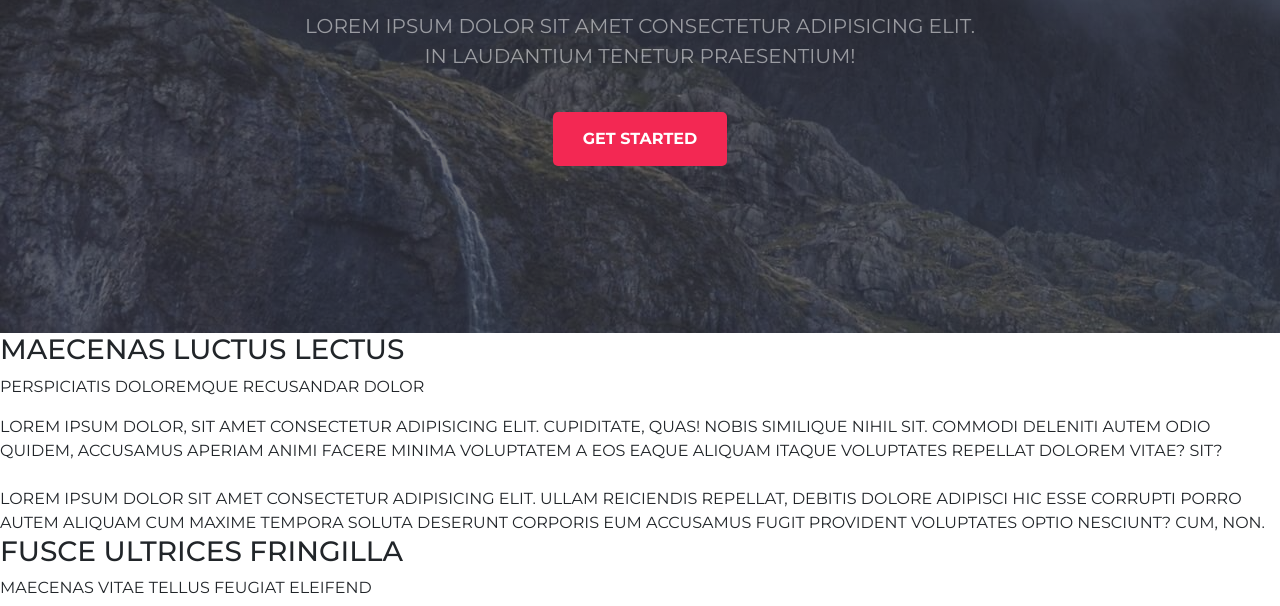
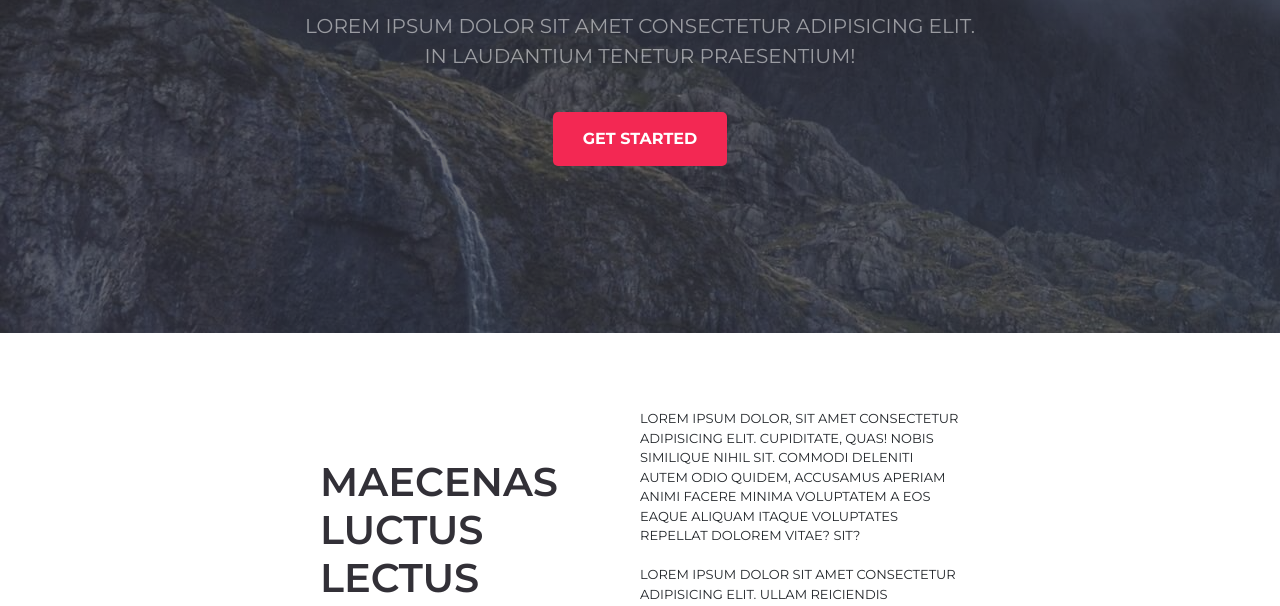
Before and after one commit to AmaniB96/Spacial, a website: page index.html in a window 1280 px wide. Shown: the part 307-913 px from the top of the page. Drawn offline with Linux system fonts and the light colour scheme.

Commit message:
sec1 done

```diff
--- a/index.html
+++ b/index.html
@@ -13,7 +13,7 @@
     <header>
         <nav>
             <div class="logo">
-                <p><span>Spatial </span> by templated</p>
+                <p> <span>Spatial</span> by templated</p>
             </div>
             <div class="menudiv">
                 <ul class="menu">
@@ -32,14 +32,15 @@
     </header>
 
     <section class="sec1">
-        <div>
+        <div class="sec1text">
             <h3>MAECENAS LUCTUS LECTUS</h3>
             <p>PERSPICIATIS DOLOREMQUE RECUSANDAR DOLOR</p>
         </div>
 
-        <div>
-            Lorem ipsum dolor, sit amet consectetur adipisicing elit. Cupiditate, quas! Nobis similique nihil sit. Commodi deleniti autem odio quidem, accusamus aperiam animi facere minima voluptatem a eos eaque aliquam itaque voluptates repellat dolorem vitae? Sit? <br> <br>
+        <div class="sec1text2">
+            <p>Lorem ipsum dolor, sit amet consectetur adipisicing elit. Cupiditate, quas! Nobis similique nihil sit. Commodi deleniti autem odio quidem, accusamus aperiam animi facere minima voluptatem a eos eaque aliquam itaque voluptates repellat dolorem vitae? Sit? <br> <br>
             Lorem ipsum dolor sit amet consectetur adipisicing elit. Ullam reiciendis repellat, debitis dolore adipisci hic esse corrupti porro autem aliquam cum maxime tempora soluta deserunt corporis eum accusamus fugit provident voluptates optio nesciunt? Cum, non.
+            </p>
         </div>
     </section>
 
--- a/src/partials/_base.sass
+++ b/src/partials/_base.sass
@@ -21,6 +21,7 @@ body
 header
     background: linear-gradient(180deg, rgba(50, 48, 55, 0.7) 0%, rgba(50, 48, 55, 0.7)),url('../assets/img/banner.jpg')
     height: 80vh
+    background-attachment: fixed
 
 nav
     display: flex
@@ -71,3 +72,24 @@ nav
         width: 70%
     button
         @include btn
+
+.sec1
+    display: flex
+    justify-content: space-around
+    align-items: center
+    margin-left: 25vw
+    margin-right: 25vw
+    height: 60vh
+    .sec1text
+        width: 50%
+        h3
+            font-size:40px
+            font-weight: 600
+            align-items: baseline
+            color: $dark
+        p
+            font-size: 21px
+    .sec1text2
+        width: 50%
+        p
+            font-size: 13px
```
Also changed, not shown: public/styles/style.css, 1 other file.
